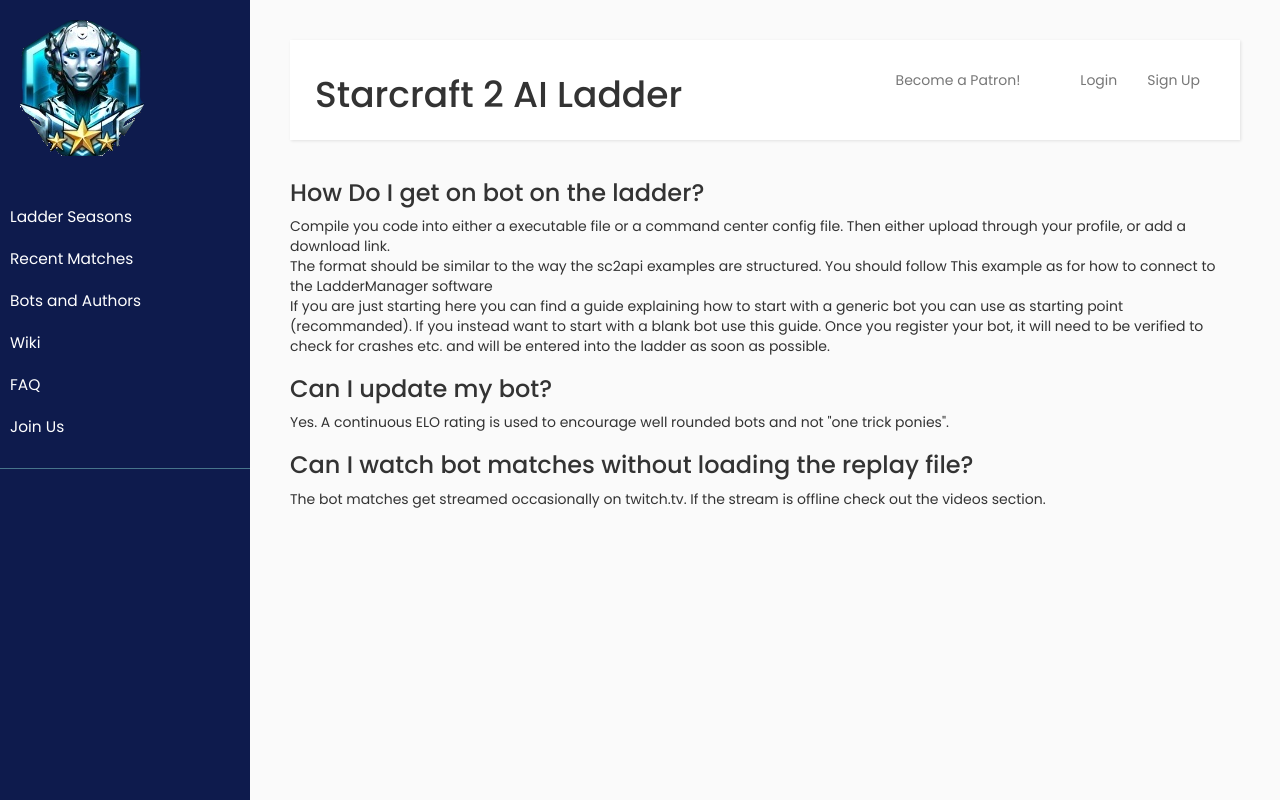
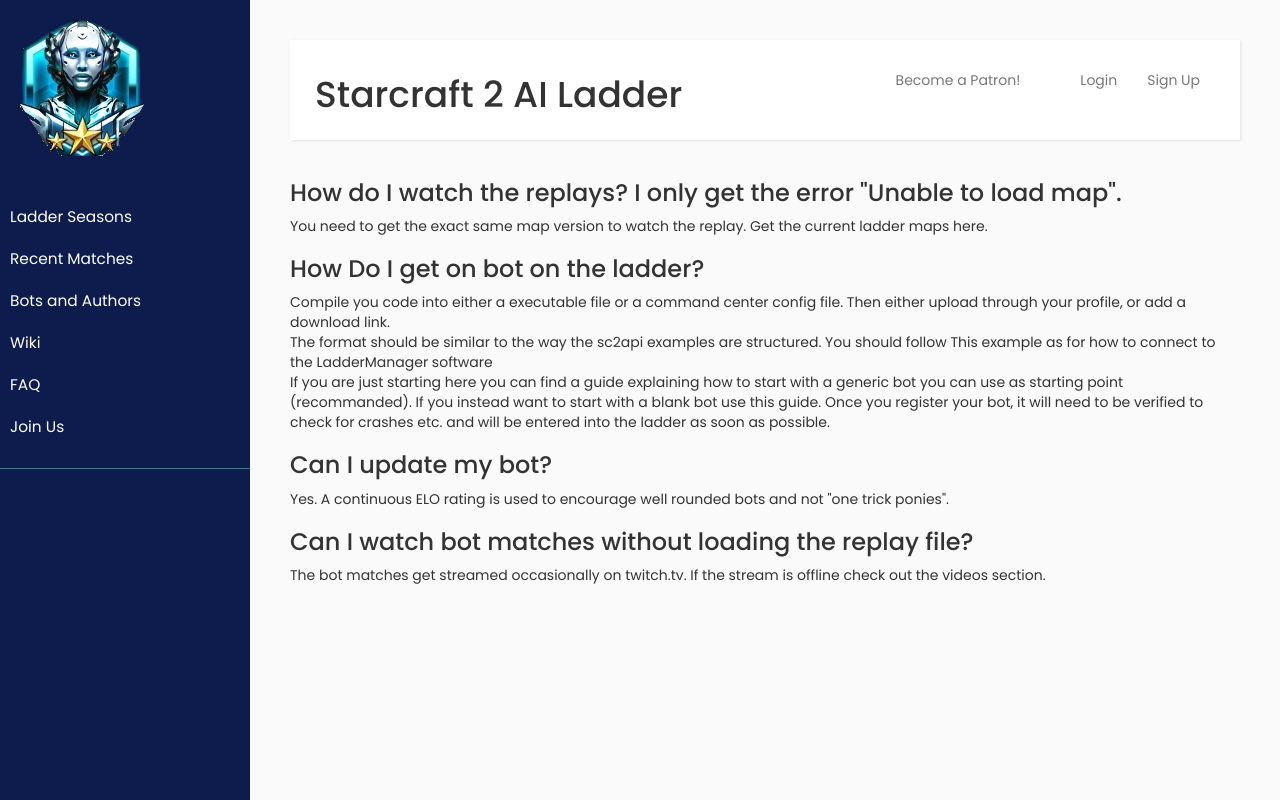
Before and after one commit to Cryptyc/SC2LadderWebHost, a PHP site: page /FAQ.php in a window 1280 px wide. Run offline with PHP 8.4, Linux system fonts and the light colour scheme; data that the repository does not hold is empty; some libraries are stand-ins or nearby versions; some web fonts are replaced.

Commit message:
Add another faq, always use https

```diff
--- a/www/FAQ.php
+++ b/www/FAQ.php
@@ -2,6 +2,14 @@
 session_start();
 require_once("header.php")
 ?>
+
+
+<div class="header">
+<h3>How do I watch the replays? I only get the error "Unable to load map".</h3>
+</div>
+You need to get the exact same map version to watch the replay. Get the current ladder maps <a href="https://sc2ai.net/LadderMaps.zip">here</a>.
+
+
 <div class="header">
 <h3>How Do I get on bot on the ladder?</h3>
 </div>
@@ -9,7 +17,7 @@ Compile you code into either a executable file or a command center config file.
 <br>
 The format should be similar to the way the sc2api examples are structured.  You should follow <a href="https://github.com/Cryptyc/CryptBot/blob/master/CryptbotMain.cpp">This example</a> as for how to connect to the LadderManager software
 <br>
-If you are just starting <a href="http://wiki.sc2ai.net/CommandCenter_Getting_started_for_the_Ladder_Manager">here</a> you can find a guide explaining how to start with a generic bot you can use as starting point (recommanded). If you instead want to start with a blank bot use <a href="http://wiki.sc2ai.net/Getting_started_for_the_Ladder_Manager_from_scratch">this guide.</a>
+If you are just starting <a href="https://wiki.sc2ai.net/CommandCenter_Getting_started_for_the_Ladder_Manager">here</a> you can find a guide explaining how to start with a generic bot you can use as starting point (recommanded). If you instead want to start with a blank bot use <a href="https://wiki.sc2ai.net/Getting_started_for_the_Ladder_Manager_from_scratch">this guide.</a>
 Once you register your bot, it will need to be verified to check for crashes etc. and will be entered into the ladder as soon as possible.
 
 <div class="header">
```
